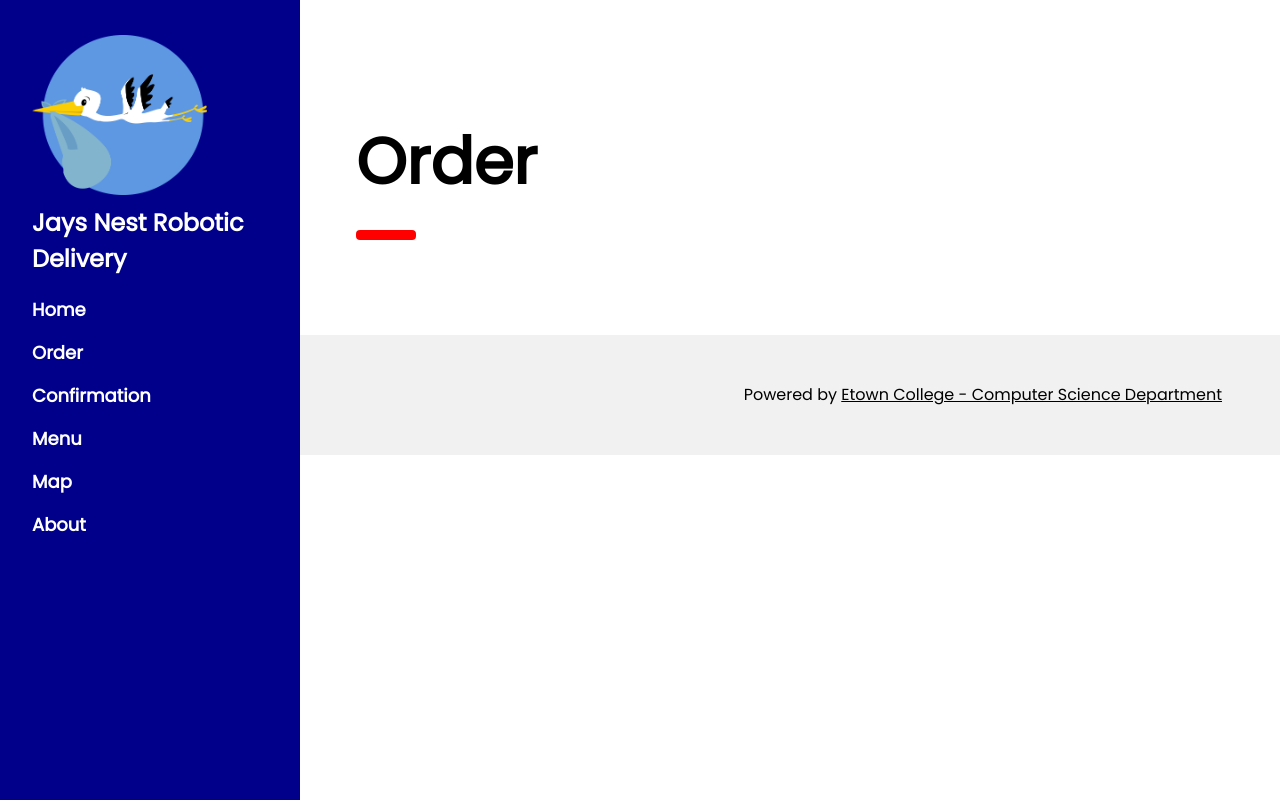
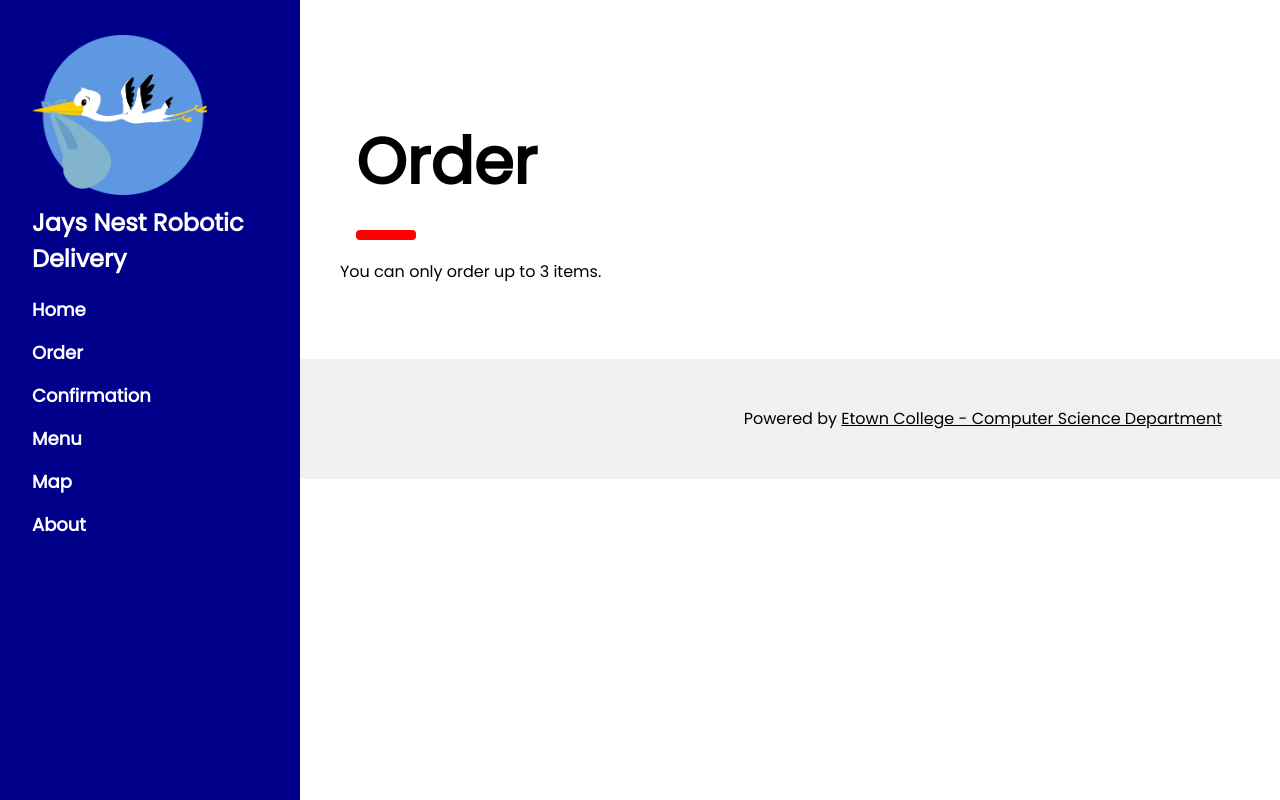
Before and after one commit to reddign/jaysnestrobots, a PHP site: page /jaysnestrobots/order.php in a window 1280 px wide. Run offline with PHP 8.4, Linux system fonts and the light colour scheme.

Commit message:
some more rpint lines

```diff
--- a/src/order.php
+++ b/src/order.php
@@ -10,6 +10,8 @@ require("includes/header.php");
     <h1 class="w3-jumbo"><b>Order</b></h1>
     <hr style="width:50px;border:5px solid red" class="w3-round">
  </div>
-
+ <?php
+ echo "You can only order up to 3 items."
+ ?>
  <?PHP
 require("includes/footer.php");
--- a/src/order_confirmation.php
+++ b/src/order_confirmation.php
@@ -9,7 +9,7 @@ require("includes/header.php");
     <hr style="width:50px;border:5px solid red" class="w3-round">
  </div>
  <?php
-echo "Your order is confirmed and will be ready in 10 - 15 minutes."
-?>
+ echo "Your order is confirmed and will be ready in 10 - 15 minutes."
+ ?>
  <?PHP
 require("includes/footer.php");
```
